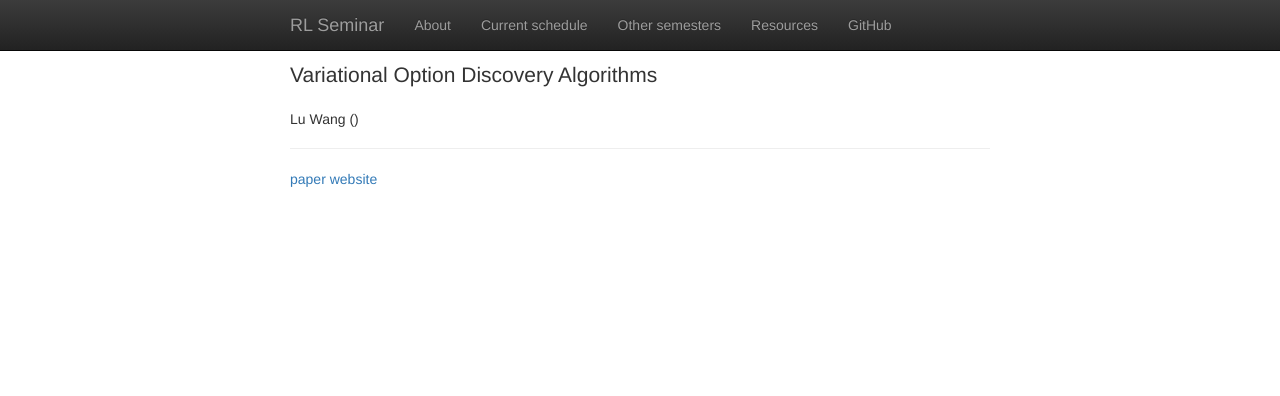
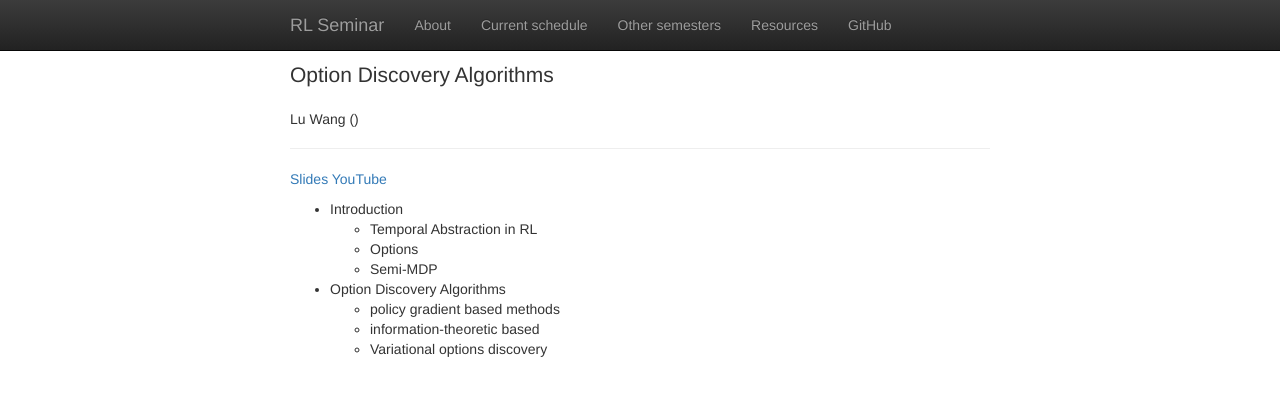
Before and after one commit to rlseminar/rlseminar.github.io, a Jekyll site: the page built from _posts/2019-02-18-lu.md, in a window 1280 px wide. Shown: the top 396 px of the page. Built offline with Jekyll 4.4.1, drawn with Linux system fonts in a browser that asks for light colours.

Commit message:
update lu talk

```diff
--- a/_posts/2019-02-18-lu.md
+++ b/_posts/2019-02-18-lu.md
@@ -1,10 +1,19 @@
 ---
-title: Variational Option Discovery Algorithms
+title: Option Discovery Algorithms
 speaker:
   name: Lu Wang
   affil:
   url:
 ---
 
-[paper](https://arxiv.org/abs/1807.10299)
-[website](https://varoptdisc.github.io/)
+[Slides](/static/files/RL_options_discovery2019-0218luwang.pdf)
+[YouTube](https://youtu.be/IxwX4riZhzc)
+
+- Introduction
+  - Temporal Abstraction in RL
+  - Options
+  - Semi-MDP
+- Option Discovery Algorithms
+  - policy gradient based methods
+  - information-theoretic based
+  - Variational options discovery
```
Also changed, not shown: 1 other file.
